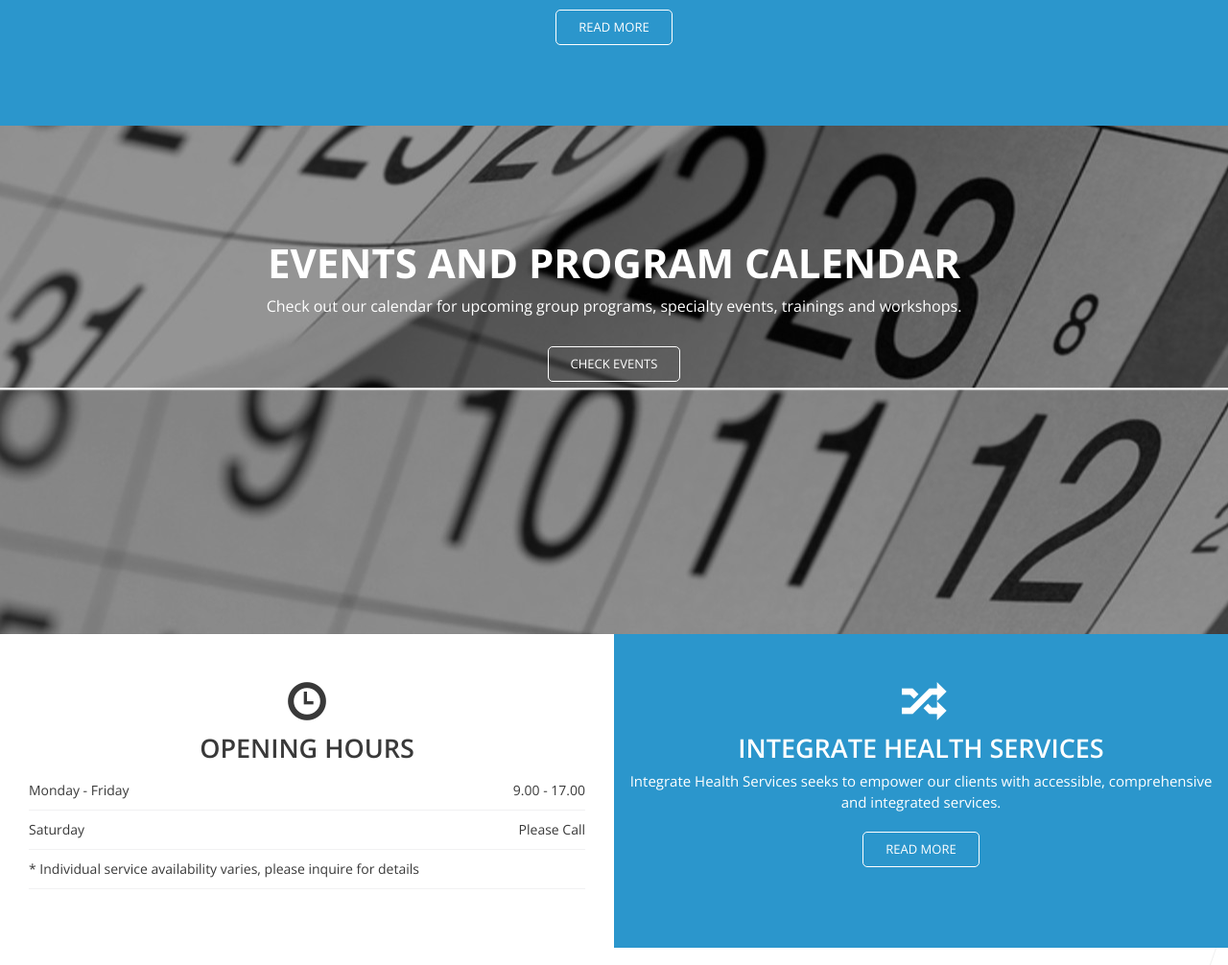
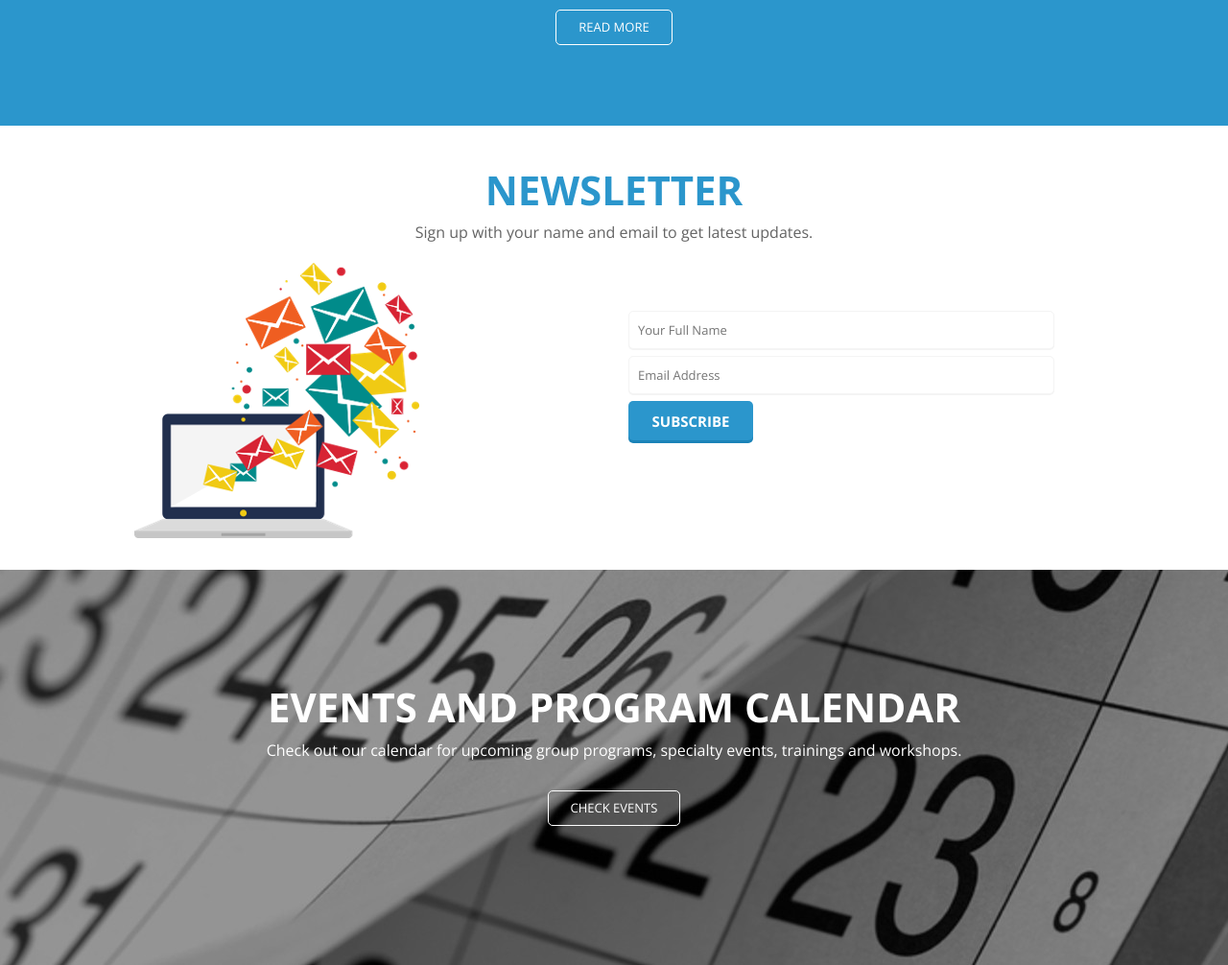
Before and after one commit to syedrab/kidsclinic, a plain HTML site: page index.html in a window 1280 px wide. Shown: the part 780-1786 px from the top of the page at 96% size. Drawn offline with nearby package versions, Linux system fonts and the light colour scheme.

Commit message:
Adding a section for Newsletter
Adding a new newsletter widget

```diff
--- a/index.html
+++ b/index.html
@@ -215,6 +215,50 @@
 					</div>
 
 				</div>
+
+
+				<!--Subscribe
+				============================================================== -->
+
+				<div class="row text-center no-margin">
+
+					<div class="container">
+					   <p><br></p>
+
+					   <h3 style = "color:#2B96CC;FONT-SIZE: 42px;FONT-WEIGHT: 700;">NEWSLETTER</h3>
+					   <p  style = "color:#646464;MARGIN-BOTTOM: 20px;font-size: 16px">Sign up with your name and email to get latest updates.</p>
+
+
+
+					   <div class="row">
+
+                         <div class="col-md-6">
+								<figure><img src="images/Newsletter2.png" alt="image" title="Appointment image" class="img-responsive lady1"></figure>
+						</div>
+
+
+						 <div class="col-md-6 bg-white">
+								<div class="appointment-form clearfix">
+										<div class="success" id="message-news" style="display:none;">Thank you! You have successfully subscribed.</div>
+										<form name="newsletter_form" id="newsletter_form" method="post" action="submit.php" onSubmit="return false">
+											<input type="text" name="news_name" id="news_name" placeholder="Your Full Name" onKeyPress="removeChecks();" style="width:80%;">
+											<input type="email" name="news_email_address" id="news_email_address" placeholder="Email Address" onKeyPress="removeChecks();" style="width:80%;">
+											<input type="submit" value="subscribe" class="btn btn-default btn-rounded" onClick="validateNewsletter();">
+										</form>
+								</div>
+							</div>
+
+
+					   </div>
+
+					</div>
+
+
+				</div>
+
+
+
+
 
 
 				<!-- Events
```
Also changed, not shown: images/Newsletter2.png (added).
